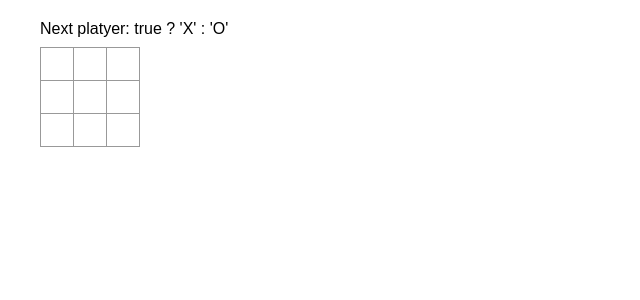
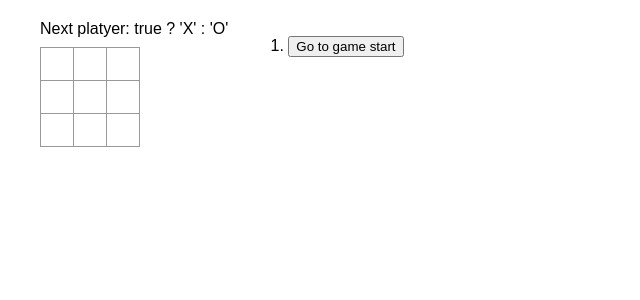
Before and after one commit to yuga-umemura/tictactoe, a React (Create React App) app: page / in a window 1280 px wide. Shown: the top 300 px of the page, without its empty margins (0-640 px from the left). Built offline with nearby package versions, Linux system fonts and the light colour scheme.

Commit message:
feat: Showing the past moves

```diff
--- a/src/components/Game.tsx
+++ b/src/components/Game.tsx
@@ -11,6 +11,20 @@ const Game = () => {
     setXIsNext(!xIsNext);
   };
 
+  const jumpTo = (nextMove: number) => {
+    //todo
+  };
+
+  const moves = history.map((squares: string[], move: number) => {
+    const description: string =
+      move > 0 ? `Go to move #${move}` : 'Go to game start';
+    return (
+      <li key={move}>
+        <button onClick={() => jumpTo(move)}>{description}</button>
+      </li>
+    );
+  });
+
   return (
     <div>
       <div className="game">
@@ -23,7 +37,7 @@ const Game = () => {
         </div>
         <div className="game-info">
           <div>{status}</div>
-          <ol>{/* TODO */}</ol>
+          <ol>{moves}</ol>
         </div>
       </div>
       <div className="game-info">
```
